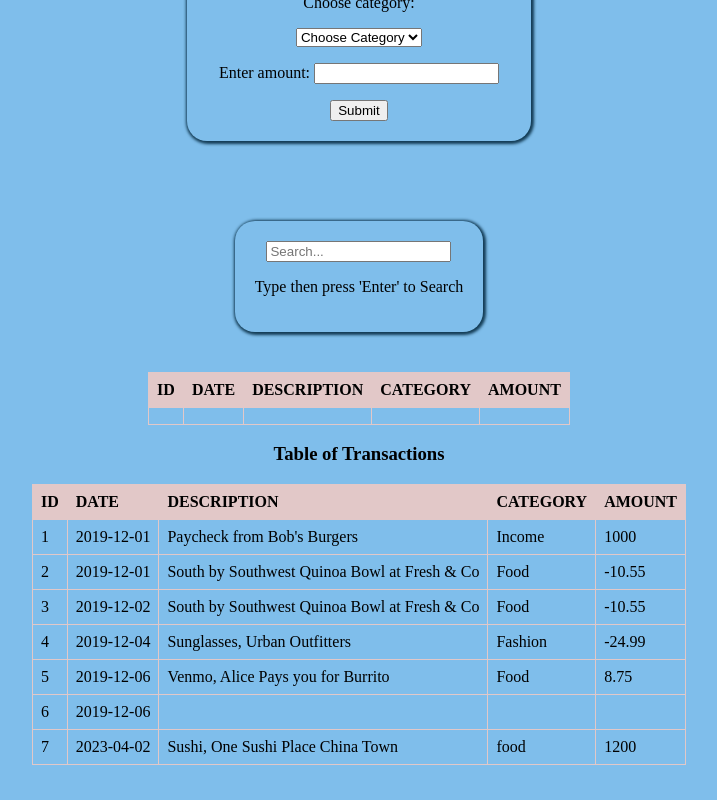
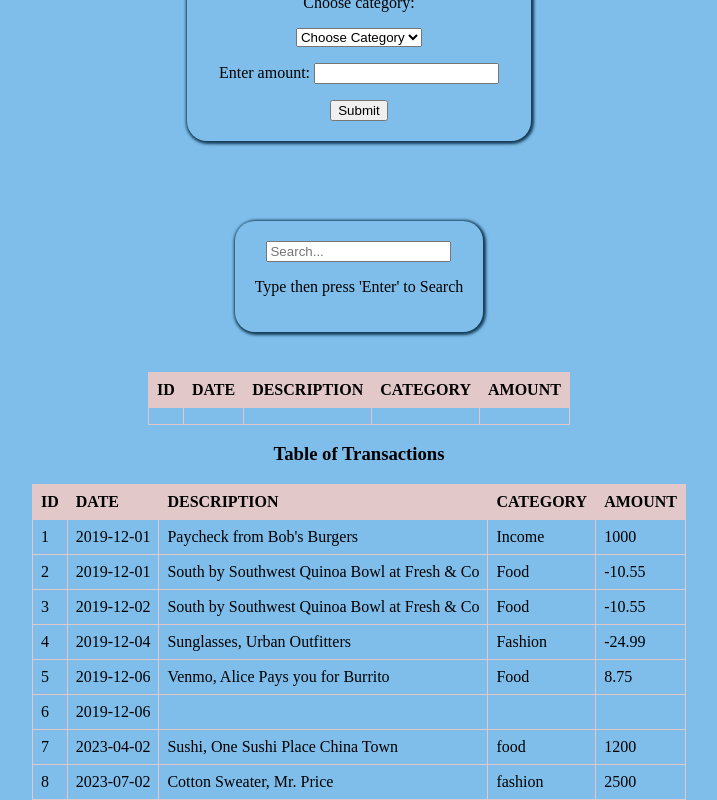
Before and after one commit to SkimZconceited/code-challenge-bank-of-flatiron, a React (Create React App) app: page / in a window 1280 px wide. Shown: the part 266-1066 px from the top of the page, without its empty margins (281-998 px from the left). Before the commit the page ends 1031 px from the top, so only its background shows below. Built offline with nearby package versions, Linux system fonts and the light colour scheme; data requests are answered from the project's data file; a web font is replaced by a local one.

Commit message:
After sending to server it refreshes the inputs

```diff
--- a/src/components/FormSub.js
+++ b/src/components/FormSub.js
@@ -6,7 +6,7 @@ function FormSub() {
 
     const myDate = new Date();
     const formattedDate = format(myDate, 'yyyy-mm-dd');
-    // const [date, setDate] = useState(formattedDate)
+
     const [description, setDescription] = useState('')
     const [category, setCategory] = useState('')
     const [amount, setAmount] = useState(0)
@@ -28,9 +28,6 @@ function FormSub() {
 
     const handleSubmit = (event) => {
         event.preventDefault();
-        // setDate(formattedDate);
-
-        console.log(formattedDate)
 
         const transactionData = JSON.stringify({
             date: formattedDate,
@@ -43,10 +40,11 @@ function FormSub() {
 
         sendData(transactionData);
 
-        // setDate('yyyy-mm-dd');
         setDescription('')
         setCategory('')
         setAmount(0)
+
+        event.target.reset()
     }
 
     return (
--- a/src/data/db.json
+++ b/src/data/db.json
@@ -45,6 +45,13 @@
       "category": "food",
       "amount": "1200",
       "id": 7
+    },
+    {
+      "date": "2023-07-02",
+      "description": "Cotton Sweater, Mr. Price",
+      "category": "fashion",
+      "amount": "2500",
+      "id": 8
     }
   ]
 }
```
